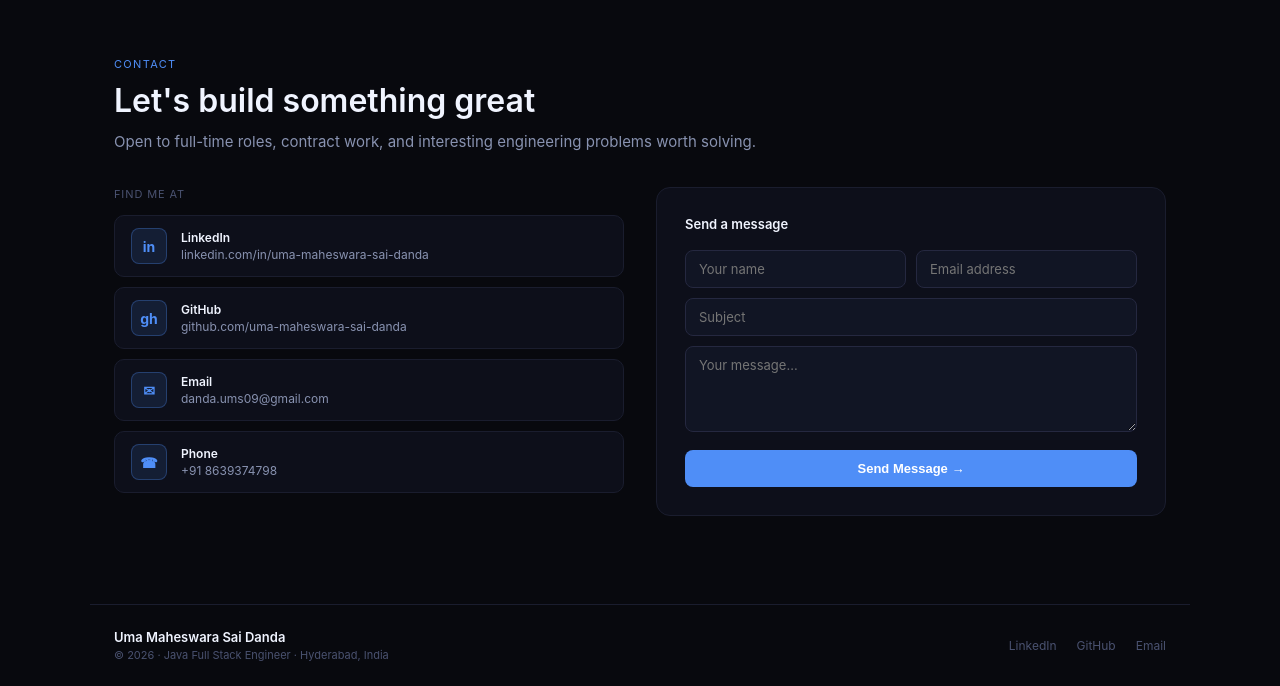
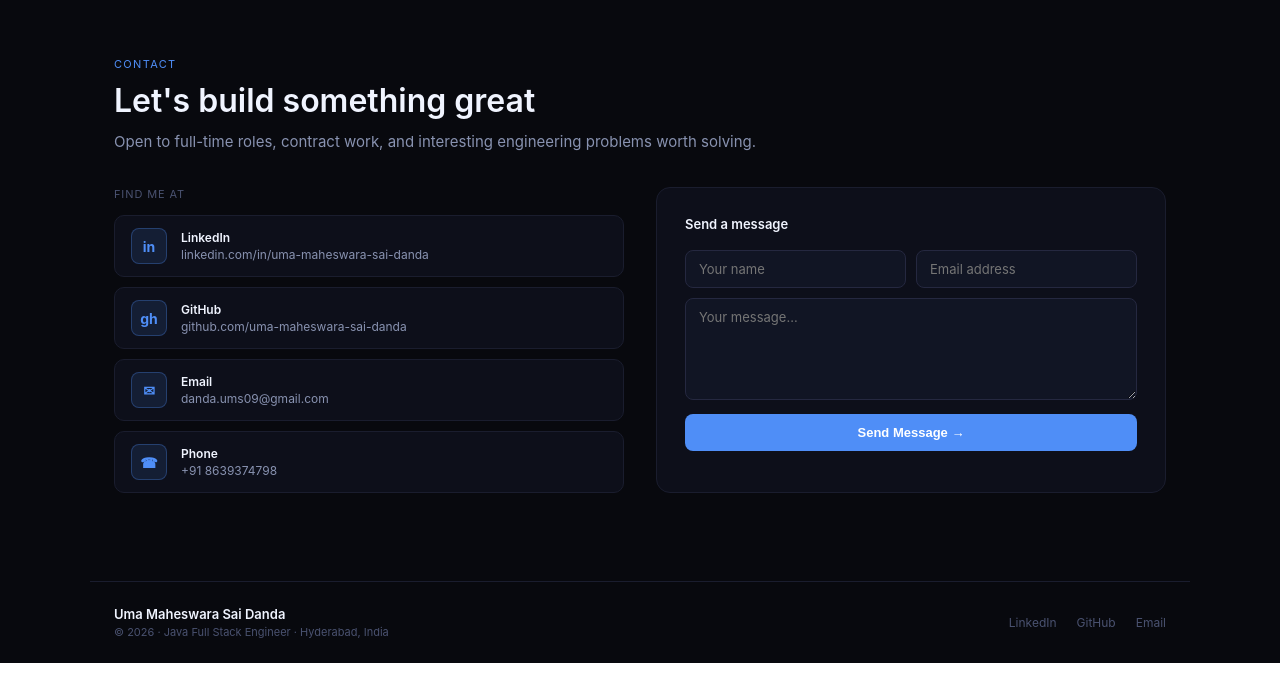
Before and after one commit to Umamaheswar27/My-Portfolio, a React (Create React App) app: page / in a window 1280 px wide. Shown: the part 4668-5354 px from the top of the page. After the commit the page ends 5331 px from the top, so only its background shows below. Built offline with nearby package versions, Linux system fonts and the light colour scheme.

Commit message:
Refactor Contact component: improve form validation and error handling, streamline input management

```diff
--- a/src/components/sections/Contact.js
+++ b/src/components/sections/Contact.js
@@ -1,4 +1,4 @@
-import React, { useState, useRef } from 'react';
+import React, { useState } from 'react';
 import emailjs from '@emailjs/browser';
 import { C } from '../../constants/tokens';
 import Section from '../ui/Section';
@@ -15,24 +15,58 @@ const links = [
   { label: 'Phone',    href: 'tel:+918639374798',                                    icon: '☎',  desc: '+91 8639374798' },
 ];
 
-const inputStyle = {
-  width: '100%', background: C.bg3, border: `0.5px solid ${C.border2}`,
+const inputStyle = (hasError) => ({
+  width: '100%', background: C.bg3,
+  border: `0.5px solid ${hasError ? '#f87171' : C.border2}`,
   borderRadius: 8, padding: '10px 13px', color: C.text, fontSize: 13,
   outline: 'none', fontFamily: 'inherit', transition: 'border-color 0.2s',
+});
+
+const validate = ({ name, email, message }) => {
+  const errors = {};
+  if (!name.trim())                              errors.name    = 'Name is required';
+  if (!email.trim())                             errors.email   = 'Email is required';
+  else if (!/^[^\s@]+@[^\s@]+\.[^\s@]+$/.test(email)) errors.email = 'Enter a valid email';
+  if (!message.trim())                           errors.message = 'Message is required';
+  return errors;
 };
 
 const Contact = () => {
-  const formRef = useRef();
-  const [form, setForm] = useState({ name: '', email: '', subject: '', message: '' });
+  const [form,   setForm]   = useState({ name: '', email: '', message: '' });
+  const [errors, setErrors] = useState({});
   const [status, setStatus] = useState('idle'); // idle | sending | sent | error
 
-  const handle = e => setForm({ ...form, [e.target.name]: e.target.value });
+  const handle = e => {
+    const { name, value } = e.target;
+    setForm(f => ({ ...f, [name]: value }));
+    if (errors[name]) setErrors(er => ({ ...er, [name]: '' }));
+  };
 
   const submit = e => {
     e.preventDefault();
+    const errs = validate(form);
+    if (Object.keys(errs).length) { setErrors(errs); return; }
+
     setStatus('sending');
-    emailjs.sendForm(SERVICE_ID, TEMPLATE_ID, formRef.current, PUBLIC_KEY)
-      .then(() => { setStatus('sent'); setForm({ name: '', email: '', subject: '', message: '' }); })
+
+    // Using emailjs.send() with explicit params guarantees
+    // from_name and from_email are passed correctly regardless
+    // of HTML input name attributes.
+    emailjs.send(
+      SERVICE_ID,
+      TEMPLATE_ID,
+      {
+        from_name:  form.name.trim(),
+        from_email: form.email.trim(),
+        message:    form.message.trim(),
+      },
+      PUBLIC_KEY
+    )
+      .then(() => {
+        setStatus('sent');
+        setForm({ name: '', email: '', message: '' });
+        setErrors({});
+      })
       .catch(() => setStatus('error'));
   };
 
@@ -76,25 +110,52 @@ const Contact = () => {
               <div style={{ textAlign: 'center', padding: '32px 0' }}>
                 <div style={{ fontSize: 32, marginBottom: 12, color: C.cyan }}>✓</div>
                 <div style={{ fontSize: 16, fontWeight: 600, color: C.text, marginBottom: 8 }}>Message sent!</div>
-                <div style={{ fontSize: 13, color: C.muted }}>I'll get back to you within 24 hours.</div>
+                <div style={{ fontSize: 13, color: C.muted, marginBottom: 16 }}>I'll get back to you within 24 hours.</div>
+                <button onClick={() => setStatus('idle')} style={{
+                  fontSize: 12, color: C.blue, background: C.blueDim,
+                  border: `0.5px solid ${C.blueBdr}`, borderRadius: 6,
+                  padding: '7px 16px', cursor: 'pointer',
+                }}>Send another message</button>
               </div>
             ) : (
-              <form ref={formRef} onSubmit={submit}>
+              <form onSubmit={submit} noValidate>
                 <p style={{ fontSize: 13, fontWeight: 600, color: C.text, marginBottom: 18 }}>Send a message</p>
+
                 <div className="contact-form-row">
-                  <input name="from_name" value={form.name} onChange={e => setForm({...form, name: e.target.value})} placeholder="Your name" required style={inputStyle}
-                    onFocus={e => e.target.style.borderColor = C.blue} onBlur={e => e.target.style.borderColor = C.border2} />
-                  <input name="from_email" type="email" value={form.email} onChange={e => setForm({...form, email: e.target.value})} placeholder="Email address" required style={inputStyle}
-                    onFocus={e => e.target.style.borderColor = C.blue} onBlur={e => e.target.style.borderColor = C.border2} />
+                  <div>
+                    <input
+                      name="name" value={form.name} onChange={handle}
+                      placeholder="Your name" style={inputStyle(!!errors.name)}
+                      onFocus={e => e.target.style.borderColor = C.blue}
+                      onBlur={e => e.target.style.borderColor = errors.name ? '#f87171' : C.border2} />
+                    {errors.name && <p style={{ fontSize: 11, color: '#f87171', marginTop: 4 }}>{errors.name}</p>}
+                  </div>
+                  <div>
+                    <input
+                      name="email" type="email" value={form.email} onChange={handle}
+                      placeholder="Email address" style={inputStyle(!!errors.email)}
+                      onFocus={e => e.target.style.borderColor = C.blue}
+                      onBlur={e => e.target.style.borderColor = errors.email ? '#f87171' : C.border2} />
+                    {errors.email && <p style={{ fontSize: 11, color: '#f87171', marginTop: 4 }}>{errors.email}</p>}
+                  </div>
                 </div>
-                <input name="subject" value={form.subject} onChange={handle} placeholder="Subject" style={{ ...inputStyle, marginBottom: 10 }}
-                  onFocus={e => e.target.style.borderColor = C.blue} onBlur={e => e.target.style.borderColor = C.border2} />
-                <textarea name="message" value={form.message} onChange={handle} placeholder="Your message..." required rows={4}
-                  style={{ ...inputStyle, resize: 'vertical', marginBottom: 14 }}
-                  onFocus={e => e.target.style.borderColor = C.blue} onBlur={e => e.target.style.borderColor = C.border2} />
+
+                <div style={{ marginBottom: 10 }}>
+                  <textarea
+                    name="message" value={form.message} onChange={handle}
+                    placeholder="Your message..." rows={5}
+                    style={{ ...inputStyle(!!errors.message), resize: 'vertical', marginBottom: 0 }}
+                    onFocus={e => e.target.style.borderColor = C.blue}
+                    onBlur={e => e.target.style.borderColor = errors.message ? '#f87171' : C.border2} />
+                  {errors.message && <p style={{ fontSize: 11, color: '#f87171', marginTop: 4 }}>{errors.message}</p>}
+                </div>
+
                 {status === 'error' && (
-                  <p style={{ fontSize: 12, color: '#f87171', marginBottom: 10 }}>Something went wrong. Please try again.</p>
+                  <div style={{ fontSize: 12, color: '#f87171', background: 'rgba(248,113,113,0.08)', border: '0.5px solid rgba(248,113,113,0.3)', borderRadius: 6, padding: '8px 12px', marginBottom: 12 }}>
+                    ⚠ Something went wrong. Please try again or email me directly.
+                  </div>
                 )}
+
                 <button type="submit" disabled={status === 'sending'} style={{
                   width: '100%', background: C.blue, color: '#fff',
                   border: 'none', borderRadius: 8, padding: '11px 0', fontSize: 13, fontWeight: 600,
@@ -102,7 +163,7 @@ const Contact = () => {
                   opacity: status === 'sending' ? 0.7 : 1,
                   transition: 'transform 0.15s, box-shadow 0.15s',
                 }}
-                  onMouseEnter={e => { if(status !== 'sending') { e.currentTarget.style.transform = 'translateY(-1px)'; e.currentTarget.style.boxShadow = '0 8px 24px rgba(79,142,247,0.35)'; }}}
+                  onMouseEnter={e => { if (status !== 'sending') { e.currentTarget.style.transform = 'translateY(-1px)'; e.currentTarget.style.boxShadow = '0 8px 24px rgba(79,142,247,0.35)'; } }}
                   onMouseLeave={e => { e.currentTarget.style.transform = ''; e.currentTarget.style.boxShadow = ''; }}>
                   {status === 'sending' ? 'Sending...' : 'Send Message →'}
                 </button>
```
